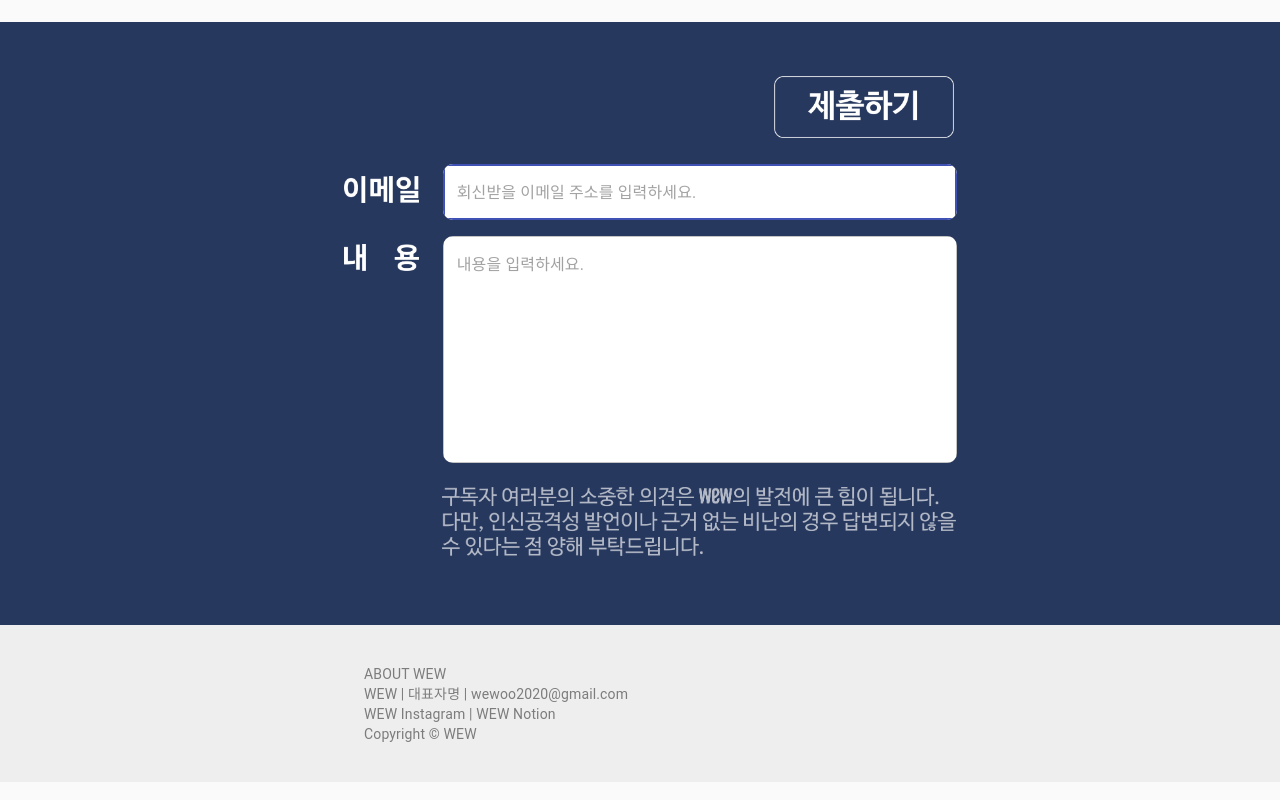
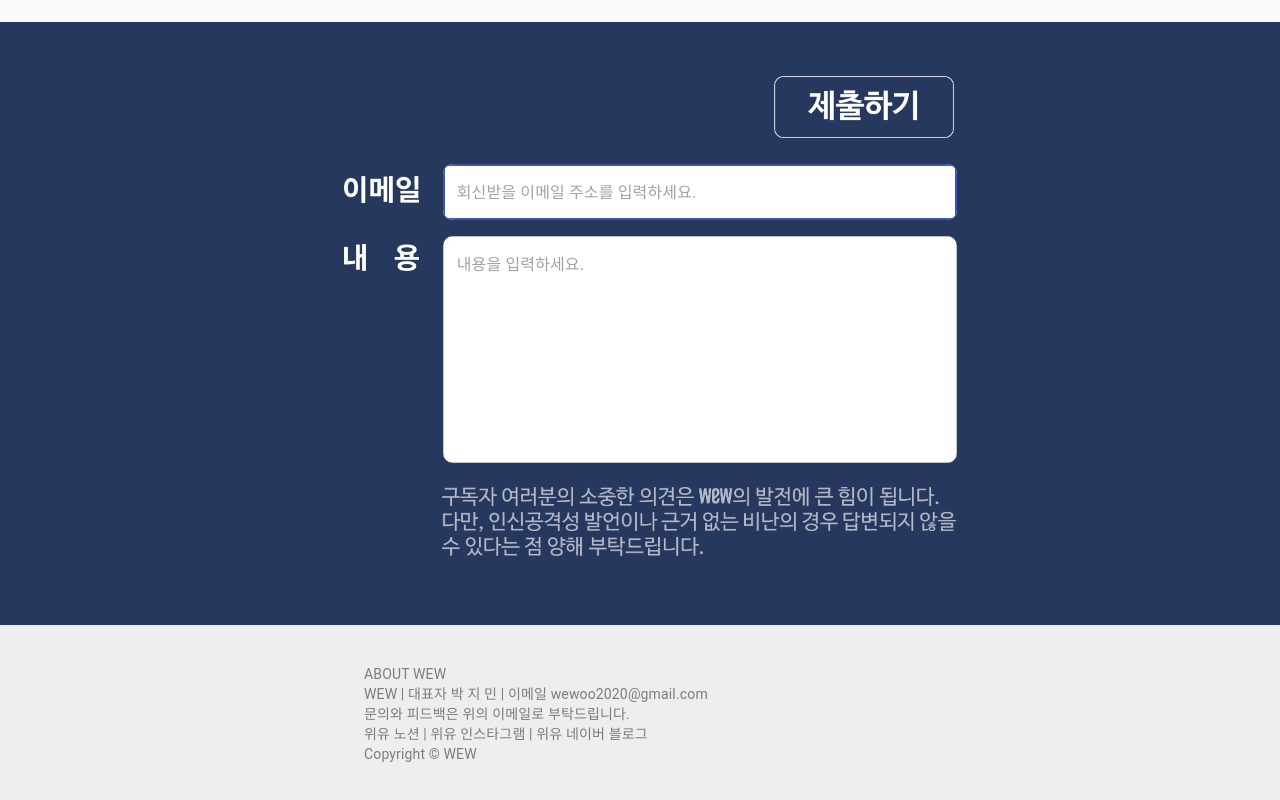
Before and after one commit to Su-Kyung/WEW, a React (Create React App) app: page /feedback in a window 1280 px wide. Shown: the part 410-1210 px from the top of the page. Built offline with nearby package versions, Linux system fonts and the light colour scheme.

Commit message:
Update Footer.js

```diff
--- a/src/shared/Footer.js
+++ b/src/shared/Footer.js
@@ -27,15 +27,22 @@ export default function Footer(props) {
           <Typography class="Footer-text" display="block">
             ABOUT WEW <br/>
 
-            WEW | 대표자명 | wewoo2020@gmail.com <br/>
+            WEW | 대표자 박 지 민 | 이메일 wewoo2020@gmail.com <br/>
 
-            <Link color="inherit" href="https://www.instagram.com/we_woo_2020/">
-              {/* <InstagramIcon></InstagramIcon> */}
-              WEW Instagram
+            문의와 피드백은 위의 이메일로 부탁드립니다. <br/>
+
+            {/* <InstagramIcon></InstagramIcon> */}
+
+            <Link color="inherit" href="https://www.notion.so/WELCOME-TO-WEW-1cc9fbe9b0fb4a0f8322d493f41de2e5">
+              위유 노션
             </Link>
             {' | '}
-            <Link color="inherit" href="https://www.notion.so/WELCOME-TO-WEW-1cc9fbe9b0fb4a0f8322d493f41de2e5">
-              WEW Notion
+            <Link color="inherit" href="https://www.instagram.com/we_woo_2020/">
+              위유 인스타그램
+            </Link>
+            {' | '}
+            <Link color="inherit" href="https://blog.naver.com/wewoo2020">
+              위유 네이버 블로그
             </Link> <br/>
 
             Copyright © WEW
```
